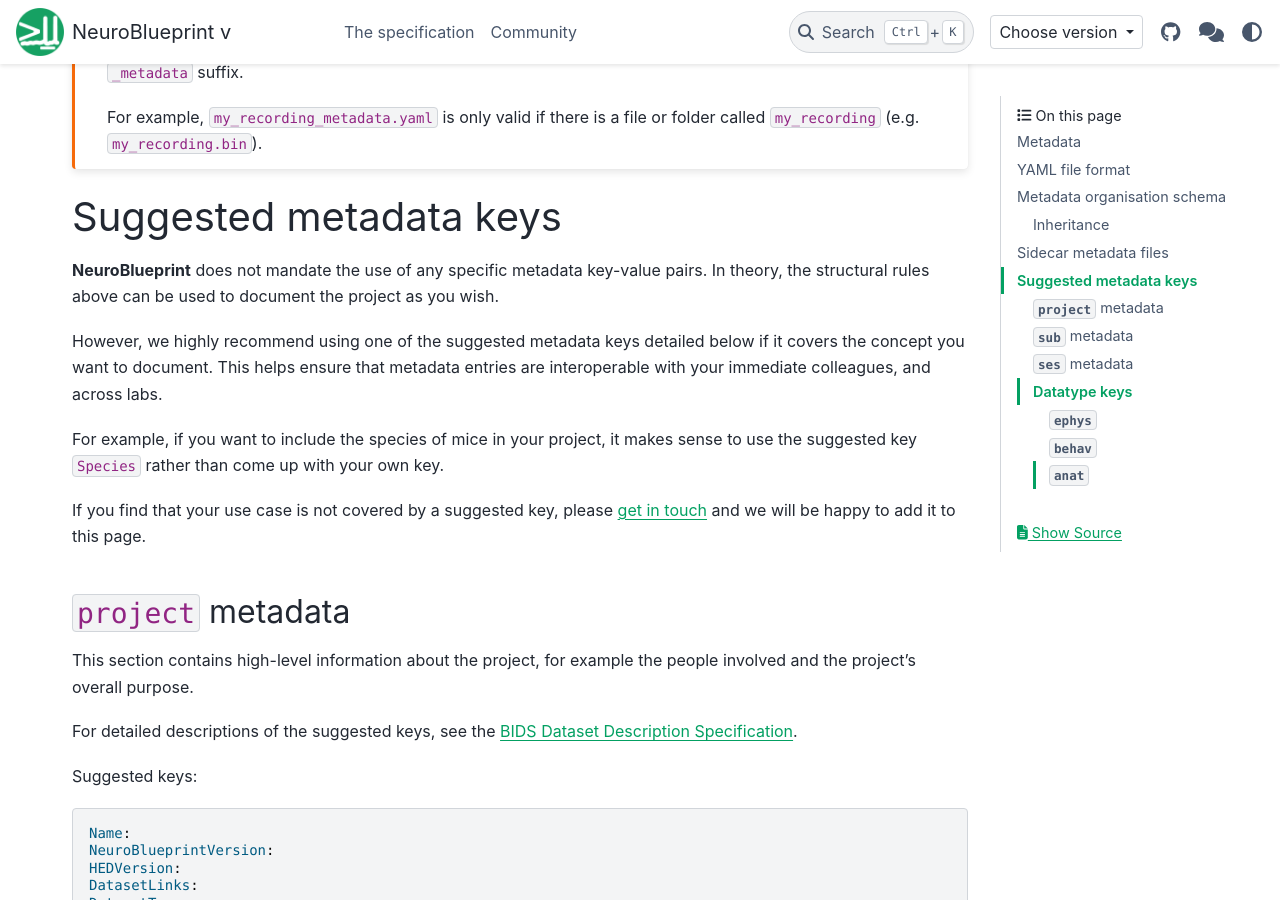
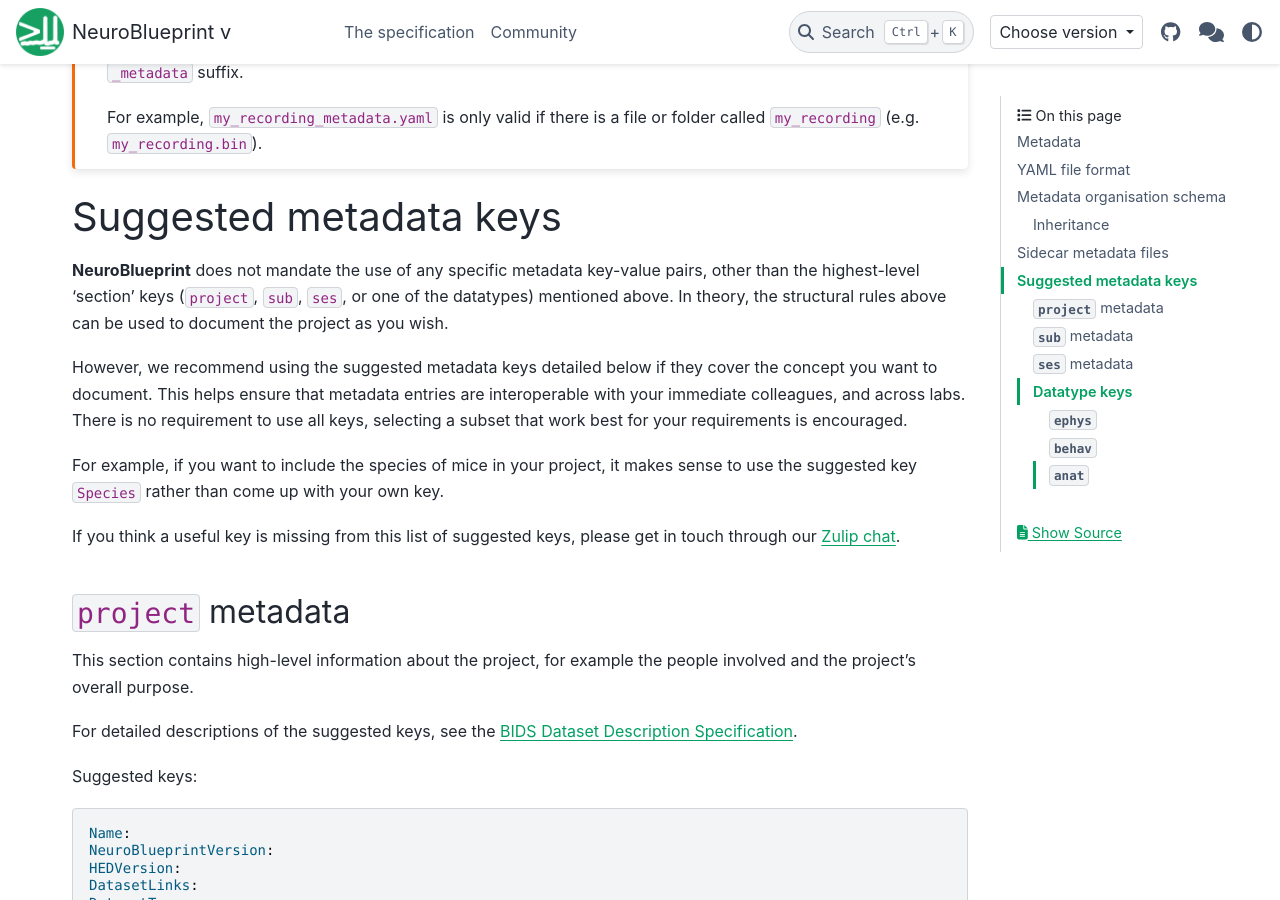
Before and after one commit to neuroinformatics-unit/NeuroBlueprint, a Sphinx documentation site: the page built from docs/source/metadata.md, in a window 1280 px wide and 900 px high, scrolled down 4158 px. Built offline with Sphinx 7.4.7 and the PyData theme 0.15.4, drawn with Linux system fonts in a browser that asks for light colours; the version number could not be read and is left out.

Commit message:
push uncomitted changes!!

```diff
--- a/docs/source/metadata.md
+++ b/docs/source/metadata.md
@@ -219,19 +219,22 @@ called `my_recording` (e.g. `my_recording.bin`).
 # Suggested metadata keys
 
 **NeuroBlueprint** does not mandate the use of any specific metadata key-value
-pairs. In theory, the structural rules above can be used to document the project
-as you wish.
+pairs, other than the highest-level 'section' keys (`project`, `sub`, `ses`,
+or one of the datatypes) mentioned above. In theory, the structural rules above
+can be used to document the project as you wish.
 
-However, we highly recommend using one of the suggested metadata
-keys detailed below if it covers the concept you want to document. This helps
-ensure that metadata entries are interoperable with your immediate colleagues, and across labs.
+However, we recommend using the suggested metadata
+keys detailed below if they cover the concept you want to document.
+This helps ensure that metadata entries are
+interoperable with your immediate colleagues, and across labs.
+There is no requirement to use all keys, selecting a subset that work best for
+your requirements is encouraged.
 
 For example, if you want to include the species of mice in your project, it
 makes sense to use the suggested key `Species` rather than come up with your own key.
 
-If you find that your use case is not covered by a suggested key, please
-[get in touch](https://github.com/neuroinformatics-unit/NeuroBlueprint)
-and we will be happy to add it to this page.
+If you think a useful key is missing from this list of suggested keys, please
+get in touch through our [Zulip chat](https://neuroinformatics.zulipchat.com/#narrow/channel/406000-NeuroBlueprint).
 
 ## `project` metadata
 
```
